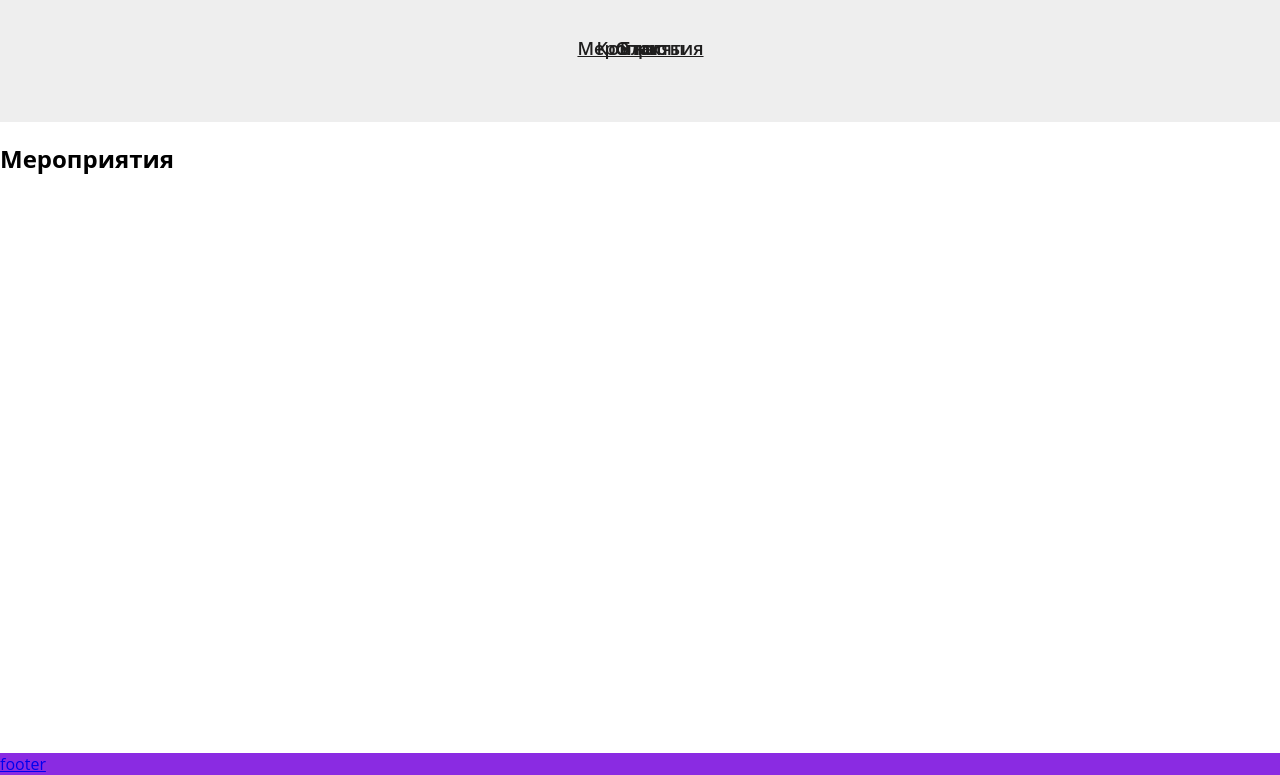
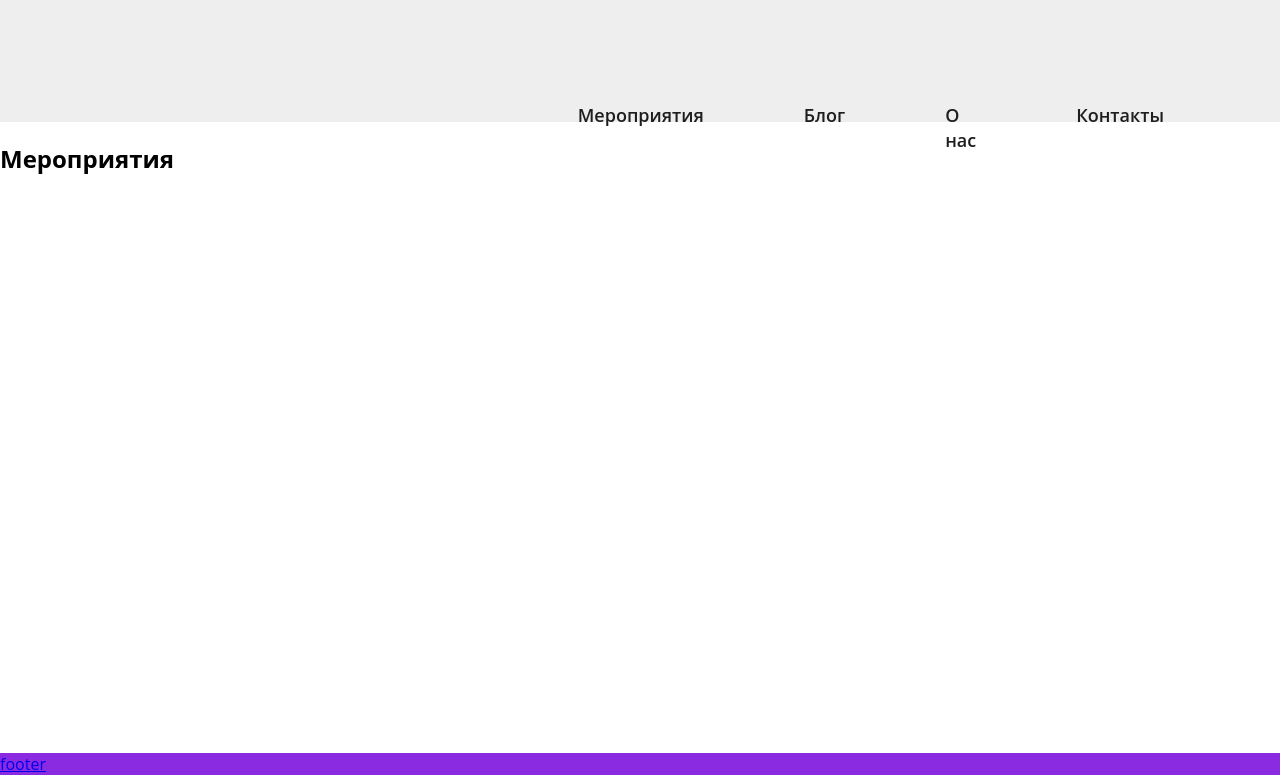
Before and after one commit to Daria7722/Daria7722.github.io, a plain HTML site: page index.html in a window 1280 px wide. Shown: the part 25-800 px from the top of the page. Drawn offline with Linux system fonts and the light colour scheme.

Commit message:
Update styles.css

```diff
--- a/styles.css
+++ b/styles.css
@@ -45,7 +45,6 @@ body{
   text-decoratiom: none;
 }
 .page-header__logo-icon{
-  position: relative;
   width: 100%;
   height: 100%;
 }
@@ -56,139 +55,13 @@ body{
   gap: 50px;
 }
 .page-header__nav-link{
-  /* navigation */
-
-/* Auto layout */
-display: flex;
-flex-direction: row;
-justify-content: center;
-align-items: flex-start;
-padding: 0px;
-gap: 50px;
-
-position: absolute;
-width: 457px;
-height: 25px;
-left: calc(50% - 457px/2 + 0.5px);
-top: 61px;
-
-
-
-/* Мероприятия */
-
-width: 127px;
-height: 25px;
-
-/* Desk. Типографика Cайт 1/Ссылки. Навигация/Новигация/Навигация header */
-font-family: 'Open Sans';
-font-style: normal;
-font-weight: 600;
-font-size: 18px;
-line-height: 25px;
-/* identical to box height */
-display: flex;
-align-items: center;
-text-align: center;
-
-/* Сайт 1 Цвета/Осн. цвета/Черный */
-color: #1F1E1E;
-
-
-/* Inside auto layout */
-flex: none;
-order: 0;
-flex-grow: 0;
-
-
-/* Блог */
-
-width: 42px;
-height: 25px;
-
-/* Desk. Типографика Cайт 1/Ссылки. Навигация/Новигация/Навигация header */
-font-family: 'Open Sans';
-font-style: normal;
-font-weight: 600;
-font-size: 18px;
-line-height: 25px;
-/* identical to box height */
-display: flex;
-align-items: center;
-text-align: center;
-
-/* Сайт 1 Цвета/Осн. цвета/Черный */
-color: #1F1E1E;
-
-
-/* Inside auto layout */
-flex: none;
-order: 1;
-flex-grow: 0;
-
-
-/* О нас */
-
-width: 50px;
-height: 25px;
-
-/* Desk. Типографика Cайт 1/Ссылки. Навигация/Новигация/Навигация header */
-font-family: 'Open Sans';
-font-style: normal;
-font-weight: 600;
-font-size: 18px;
-line-height: 25px;
-/* identical to box height */
-display: flex;
-align-items: center;
-text-align: center;
-
-/* Сайт 1 Цвета/Осн. цвета/Черный */
-color: #1F1E1E;
-
-
-/* Inside auto layout */
-flex: none;
-order: 2;
-flex-grow: 0;
-
-
-/* Контакты */
-
-width: 88px;
-height: 25px;
-
-/* Desk. Типографика Cайт 1/Ссылки. Навигация/Новигация/Навигация header */
-font-family: 'Open Sans';
-font-style: normal;
-font-weight: 600;
-font-size: 18px;
-line-height: 25px;
-/* identical to box height */
-display: flex;
-align-items: center;
-text-align: center;
-
-/* Сайт 1 Цвета/Осн. цвета/Черный */
-color: #1F1E1E;
-
-
-/* Inside auto layout */
-flex: none;
-order: 3;
-flex-grow: 0;
-
-  display: flex;
-  flex-direction: row;
-  justify-content: center;
-  align-items: flex-start;
-  padding: 0px;
-  gap: 50px;
-
-  position: absolute;
-  width: 457px;
-  height: 25px;
-  left: calc(50% - 457px/2 + 0.5px);
-  top: 61px;
+  margin: 0 25px;
+  color: #1f1e1e;
+  font-weight: 600;
+  font-size: 18px;
+  line-height: 25px;
+  text-decoration: none;
+  transition: color 0.2s;
 }
 .page-header__nav-link: hover,
 .page-header__nav-link: active{
```
